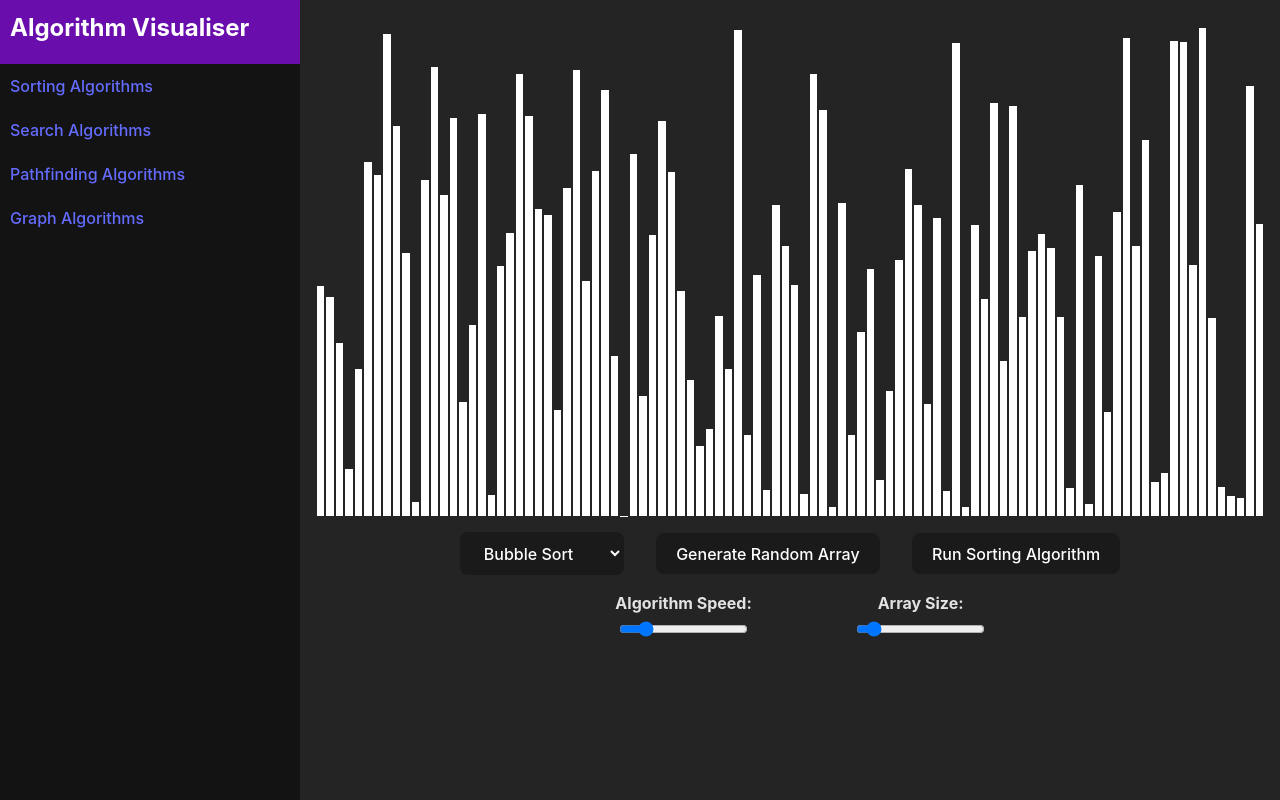
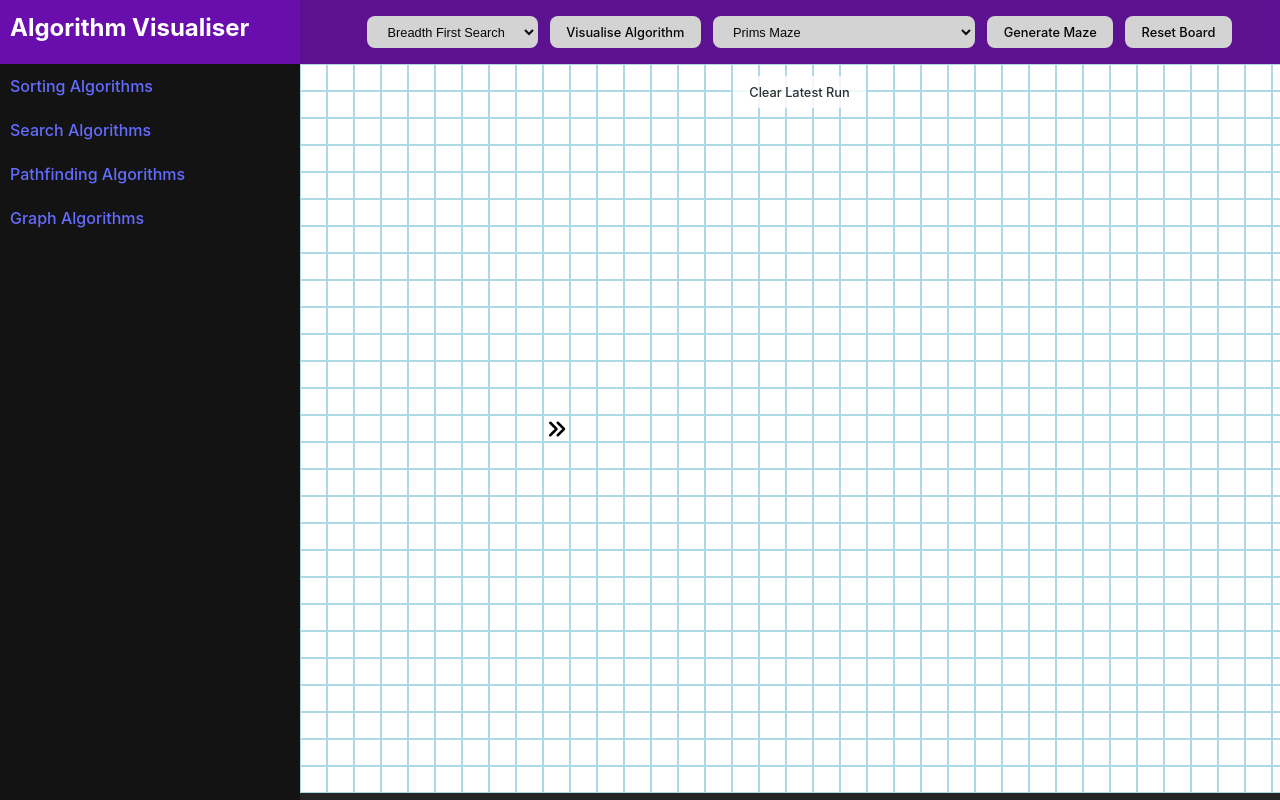
Before and after one commit to A-Georgiou/Algorithm-Visualiser, a React (Vite) app: page /#/pathfinding in a window 1280 px wide. Before the commit this address led to /#/. Built offline with nearby package versions, Linux system fonts and the light colour scheme.

Commit message:
Attempting to use Zustand to update global specific cell state

```diff
--- a/package.json
+++ b/package.json
@@ -15,7 +15,8 @@
   "dependencies": {
     "react": "^18.2.0",
     "react-dom": "^18.2.0",
-    "react-icons": "^5.2.1"
+    "react-icons": "^5.2.1",
+    "zustand": "^4.5.4"
   },
   "devDependencies": {
     "@types/react": "^18.2.66",
--- a/src/algorithms/pathfinding/BreadthFirstSearch.ts
+++ b/src/algorithms/pathfinding/BreadthFirstSearch.ts
@@ -42,7 +42,7 @@ export async function BreadthFirstSearch(maze: Cell[][], startCell: Cell, endCel
                 maze[neighbor.row][neighbor.col].prev = currentCell;
             }
         }
-        await sleep(10);
+        await sleep(0);
         setMaze([...maze]);
     }
 
--- a/src/algorithms/utils/SleepTime.ts
+++ b/src/algorithms/utils/SleepTime.ts
@@ -5,8 +5,26 @@ export class SleepTime {
         this.value = value;
     }
 }
-
+/*
 // Sleep function that returns a promise that resolves after a specified time
 export function sleep(ms: number): Promise<void> {
     return new Promise(resolve => setTimeout(resolve, ms));
 }
+*/
+
+
+// Helper function to wait for a specified duration using requestAnimationFrame
+export const sleep = (ms: number) => {
+    return new Promise<void>(resolve => {
+        const start = performance.now();
+        const frame = () => {
+            const now = performance.now();
+            if (now - start >= ms) {
+                resolve();
+            } else {
+                requestAnimationFrame(frame);
+            }
+        };
+        requestAnimationFrame(frame);
+    });
+};
--- a/src/components/MazeGrid.tsx
+++ b/src/components/MazeGrid.tsx
@@ -1,17 +1,17 @@
 import React from 'react';
-import { Cell } from '../algorithms/utils/PathfindingUtils';
 import { HiChevronDoubleRight, HiOutlineFlag } from "react-icons/hi";
+import { useMazeStore } from '../hooks/useMazeStore';
 import '../styles/pathfinding.css';
 
-
 interface MazeGridProps {
-    maze: Cell[][],
-    handleMouseDown: (rowIndex: number, colIndex: number) => void,
-    handleMouseEnter: (rowIndex: number, colIndex: number) => void,
-    handleMouseUp: () => void
+    handleMouseDown: (rowIndex: number, colIndex: number) => void;
+    handleMouseEnter: (rowIndex: number, colIndex: number) => void;
+    handleMouseUp: () => void;
 }
 
-const MazeGrid: React.FC<MazeGridProps> = ({ maze, handleMouseDown, handleMouseEnter, handleMouseUp }) => {
+const MazeGrid: React.FC<MazeGridProps> = ({ handleMouseDown, handleMouseEnter, handleMouseUp }) => {
+    const { maze } = useMazeStore();
+
     return (
         <div onMouseUp={handleMouseUp}>
             {maze.map((row, rowIndex) => (
@@ -30,8 +30,8 @@ const MazeGrid: React.FC<MazeGridProps> = ({ maze, handleMouseDown, handleMouseE
                                 alignItems: 'center',
                                 justifyContent: 'center'
                             }}>
-                            {cell.start ? <HiChevronDoubleRight style={{ color: 'black', fontSize: '26px' }} /> : ''}
-                            {cell.end ? <HiOutlineFlag style={{ color: 'black', fontSize: '26px' }} /> : ''}
+                            {cell.start && <HiChevronDoubleRight style={{ color: 'black', fontSize: '26px' }} />}
+                            {cell.end && <HiOutlineFlag style={{ color: 'black', fontSize: '26px' }} />}
                         </div>
                     ))}
                 </div>
--- /dev/null
+++ b/src/hooks/useMazeStore.ts
@@ -0,0 +1,140 @@
+// useMazeStore.ts
+import create from 'zustand';
+import { Cell } from '../algorithms/utils/PathfindingUtils';
+
+interface MazeState {
+    maze: Cell[][];
+    startNode: [number, number];
+    endNode: [number, number];
+    setMaze: (newMaze: Cell[][]) => void;
+    setCell: (row: number, col: number, updates: Partial<Cell>) => void;
+    generateMaze: (width: number, height: number) => void;
+    clearAttribute: (attribute: keyof Cell) => void;
+    clearLatestRun: () => void;
+    populateOptimalPath: (optimalPath: Cell[] | null) => void;
+    setStartPosition: (flatHeight: number, flatWidth: number) => void;
+    setEndPosition: (flatHeight: number, flatWidth: number) => void;
+    drawCell: (row: number, col: number, value: boolean) => void;
+    moveNode: (row: number, col: number, nodeType: 'start' | 'end') => void;
+}
+
+export const useMazeStore = create<MazeState>((set) => ({
+    maze: [],
+    startNode: [0, 0],
+    endNode: [1,1],
+    setMaze: (newMaze) => set({ maze: newMaze }),
+    setCell: (row, col, updates) => {
+        set((state) => {
+            const newMaze = state.maze.map((r, i) =>
+                i === row ? r.map((c, j) => (j === col ? { ...c, ...updates } : c)) : r
+            );
+            return { maze: newMaze };
+        });
+    },
+    generateMaze: (width, height) => {
+        let flatHeight = Math.floor((height - (26 + 64)) / 26);
+        if (flatHeight % 2 === 0) flatHeight += 1;
+        let flatWidth = Math.floor((width - 326) / 26);
+        if (flatWidth % 2 === 0) flatWidth += 1;
+
+        const newMaze = [];
+        for (let i = 0; i < flatHeight; i++) {
+            const row = [];
+            for (let j = 0; j < flatWidth; j++) {
+                row.push(new Cell(i, j));
+            }
+            newMaze.push(row);
+        }
+        set({ maze: newMaze });
+    },
+    clearAttribute: (attribute) => {
+        set((state) => ({
+            maze: state.maze.map((row) =>
+                row.map((cell) => ({ ...cell, [attribute]: false }))
+            ),
+        }));
+    },
+    clearLatestRun: () => {
+        set((state) => {
+            const clearedMaze = state.maze.map((row) =>
+                row.map((cell) => ({ ...cell, visited: false, finalPath: false }))
+            );
+            return { maze: clearedMaze };
+        });
+    },
+    populateOptimalPath: (optimalPath) => {
+        if (!optimalPath) {
+            return;
+        }
+        const delay = 50; // Delay in milliseconds between each update
+        const updateCell = (index: number) => {
+            if (index >= optimalPath.length) {
+                return;
+            }
+
+            set((state) => {
+                const newMaze = state.maze.map((row) =>
+                    row.map((cell) => ({ ...cell }))
+                );
+                newMaze[optimalPath[index].row][optimalPath[index].col].finalPath = true;
+                return { maze: newMaze };
+            });
+
+            // Schedule the next update with delay
+            requestAnimationFrame(() =>
+                setTimeout(() => updateCell(index + 1), delay)
+            );
+        };
+
+        updateCell(0);
+    },
+    setStartPosition: (flatHeight, flatWidth) => {
+        set((state) => {
+            const rowIndex = Math.floor(flatHeight / 2);
+            const colIndex = Math.floor(flatWidth / 4);
+            const newMaze = state.maze.map((row, i) =>
+                i === rowIndex ? row.map((cell, j) => (j === colIndex ? { ...cell, start: true } : cell)) : row
+            );
+            return { maze: newMaze, startNode: [rowIndex, colIndex] };
+        });
+    },
+    setEndPosition: (flatHeight, flatWidth) => {
+        set((state) => {
+            const rowIndex = Math.floor(flatHeight / 2);
+            const colIndex = Math.floor(flatWidth * 3 / 4);
+            const newMaze = state.maze.map((row, i) =>
+                i === rowIndex ? row.map((cell, j) => (j === colIndex ? { ...cell, end: true } : cell)) : row
+            );
+            return { maze: newMaze, endNode: [rowIndex, colIndex] };
+        });
+    },
+    drawCell: (row, col, value) => {
+        set((state) => {
+            const newMaze = state.maze.map((r, i) =>
+                i === row ? r.map((c, j) => (j === col ? { ...c, wall: value } : c)) : r
+            );
+            return { maze: newMaze };
+        });
+    },
+    moveNode: (row, col, nodeType) => {
+        set((state) => {
+            const newMaze = state.maze.map((r, i) =>
+                r.map((c) => {
+                    if (nodeType === 'start' && c.start) {
+                        return { ...c, start: false };
+                    }
+                    if (nodeType === 'end' && c.end) {
+                        return { ...c, end: false };
+                    }
+                    if (i === row && c.col === col) {
+                        return { ...c, [nodeType]: true };
+                    }
+                    return c;
+                })
+            );
+            return nodeType === 'start'
+                ? { maze: newMaze, startNode: [row, col] }
+                : { maze: newMaze, endNode: [row, col] };
+        });
+    },
+}));
--- a/src/pages/PathfindingVisualiser.tsx
+++ b/src/pages/PathfindingVisualiser.tsx
@@ -1,10 +1,10 @@
 import React, { useState, useEffect } from 'react';
 import useWindowDimensions from '../utils/useWindowDimensions';
 import '../styles/pathfinding.css';
-import MazeGrid from '../components/MazeGrid.tsx';
-import mazeHooks from '../utils/mazeHooks.ts';
-import pathfindingAlgorithmHooks from '../utils/pathfindingAlgorithmHooks.ts';
-import ControlPanel from '../components/ControlPanel.tsx';
+import MazeGrid from '../components/MazeGrid';
+import { useMazeStore } from '../hooks/useMazeStore';
+import pathfindingAlgorithmHooks from '../utils/pathfindingAlgorithmHooks';
+import ControlPanel from '../components/ControlPanel';
 
 const PathfindingVisualiser: React.FC = () => {
     const { width = 0, height = 0 } = useWindowDimensions();
@@ -12,29 +12,33 @@ const PathfindingVisualiser: React.FC = () => {
     const [drawingValue, setDrawingValue] = useState<boolean>(false);
     const [isMovingNode, setIsMovingNode] = useState<'start' | 'end' | null>(null);
 
-    useEffect(() => {
-        generateTable();
-    }, [width, height]);
-
     const {
         maze,
-        setMaze,
         startNode,
         endNode,
-        setStartNode,
-        setEndNode,
-        generateTable,
+        setMaze, // Make sure setMaze is destructured here
+        generateMaze,
+        setStartPosition,
+        setEndPosition,
+        drawCell,
+        moveNode,
         clearLatestRun,
         populateOptimalPath,
-    } = mazeHooks(width, height);
+    } = useMazeStore();
 
-    const { triggerAlgorithm }  = pathfindingAlgorithmHooks({
+    useEffect(() => {
+        generateMaze(width, height);
+        setStartPosition(Math.floor((height - (26 + 64)) / 26), Math.floor((width - 326) / 26));
+        setEndPosition(Math.floor((height - (26 + 64)) / 26), Math.floor((width - 326) * 3 / 4));
+    }, [width, height, generateMaze, setStartPosition, setEndPosition]);
+
+    const { triggerAlgorithm } = pathfindingAlgorithmHooks({
         clearLatestRun,
         populateOptimalPath,
         maze,
         startNode,
         endNode,
-        setMaze,
+        setMaze, // Ensure setMaze is passed here
     });
 
     const handleMouseDown = (rowIndex: number, colIndex: number) => {
@@ -63,41 +67,10 @@ const PathfindingVisualiser: React.FC = () => {
         }
     };
 
-    const drawCell = (rowIndex: number, colIndex: number, value: boolean) => {
-        if (rowIndex === startNode[0] && colIndex === startNode[1]) return;
-        if (rowIndex === endNode[0] && colIndex === endNode[1]) return;
-        setMaze(prevMaze => {
-            const newMaze = [...prevMaze];
-            newMaze[rowIndex][colIndex].wall = value;
-            return newMaze;
-        });
-    };
-
-    const moveNode = (rowIndex: number, colIndex: number, nodeType: 'start' | 'end') => {
-        setMaze(prevMaze => {
-            const newMaze = [...prevMaze];
-            if (nodeType === 'start') {
-                newMaze[startNode[0]][startNode[1]].start = false;
-                newMaze[rowIndex][colIndex].start = true;
-                setStartNode([rowIndex, colIndex]);
-            } else if (nodeType === 'end') {
-                newMaze[endNode[0]][endNode[1]].end = false;
-                newMaze[rowIndex][colIndex].end = true;
-                setEndNode([rowIndex, colIndex]);
-            }
-            return newMaze;
-        });
-    };
-
     return (
         <div>
-            <ControlPanel triggerAlgorithm={triggerAlgorithm} generateTable={generateTable} clearLatestRun={clearLatestRun}/>
-            <MazeGrid
-                maze={maze}
-                handleMouseDown={handleMouseDown}
-                handleMouseEnter={handleMouseEnter}
-                handleMouseUp={handleMouseUp}
-            />
+            <ControlPanel triggerAlgorithm={triggerAlgorithm} generateTable={() => generateMaze(width, height)} clearLatestRun={clearLatestRun}/>
+            <MazeGrid handleMouseDown={handleMouseDown} handleMouseEnter={handleMouseEnter} handleMouseUp={handleMouseUp} />
         </div>
     );
 };
```
Also changed, not shown: 1 other file (tests, documents, lock files or other folders).
